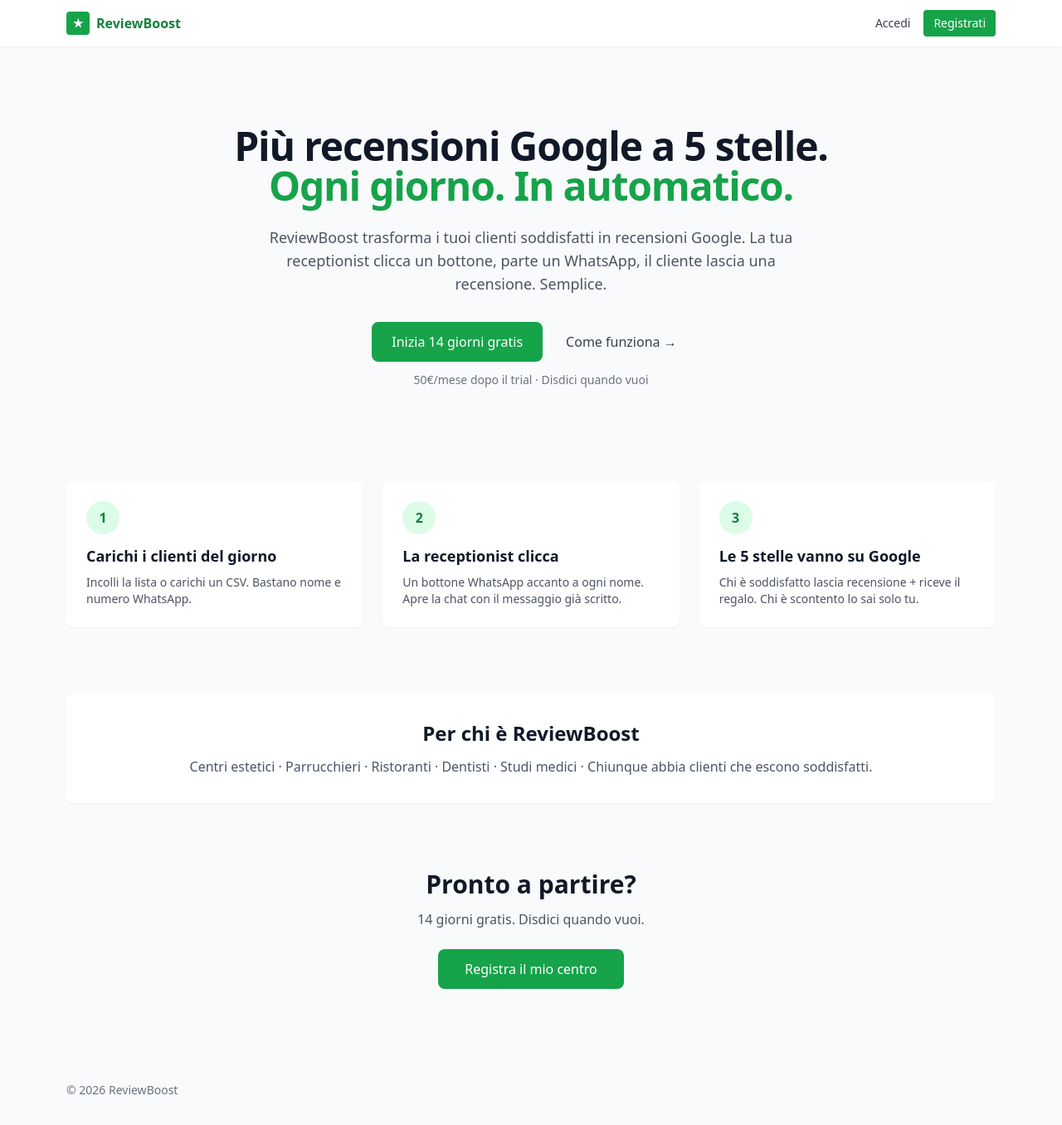
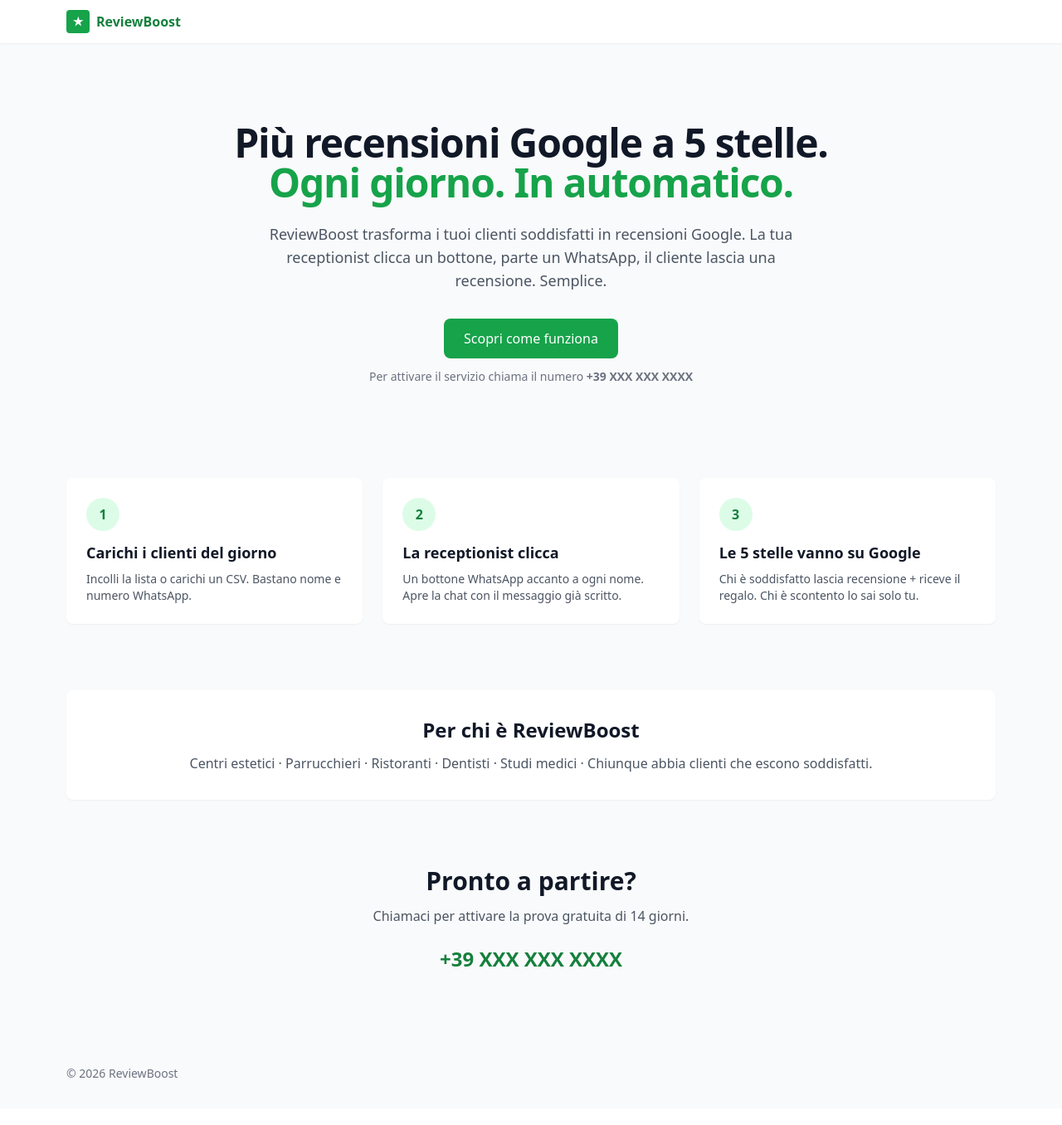
Before and after one commit to samuelehk/ReviewBooster, a PHP site: page / in a window 1280 px wide. Shown: the whole page at 83% size. After the commit the page ends 1299 px from the top, so only its background shows below. Run offline with PHP 8.4, Linux system fonts and the light colour scheme; some libraries are stand-ins or nearby versions.

Commit message:
Landing pulita senza CTA login/register; admin nascosto; checkout placeholder con skip dev

```diff
--- a/admin/index.php
+++ b/admin/index.php
@@ -2,6 +2,8 @@
 require __DIR__ . '/../includes/auth.php';
 require __DIR__ . '/../includes/db.php';
 require __DIR__ . '/../includes/layout.php';
+
+if (!current_user()) { header('Location: /login.php'); exit; }
 
 $user = require_admin_area();
 $tenantId = (int)$user['tenant_id'];
--- a/includes/layout.php
+++ b/includes/layout.php
@@ -1,5 +1,5 @@
 <?php
-function layout_head(string $title = 'ReviewBoost'): void {
+function layout_head(string $title = 'ReviewBoost', bool $marketing = false): void {
     $u = effective_user();
     $imp = impersonating_as();
     ?><!doctype html>
@@ -27,7 +27,7 @@ tailwind.config = { theme: { extend: { colors: { brand: { 50:'#f0fdf4',100:'#dcf
       ReviewBoost
     </a>
     <nav class="flex items-center gap-4 text-sm">
-      <?php if ($u): ?>
+      <?php if ($u && !$marketing): ?>
         <?php if (($u['role'] ?? null) === 'super_admin' && !$imp): ?>
           <a href="/super/" class="text-gray-700 hover:text-brand-700">Super Admin</a>
         <?php else: ?>
@@ -36,9 +36,6 @@ tailwind.config = { theme: { extend: { colors: { brand: { 50:'#f0fdf4',100:'#dcf
         <span class="text-gray-500">|</span>
         <span class="text-gray-600"><?= htmlspecialchars($u['email']) ?></span>
         <a href="/logout.php" class="text-gray-700 hover:text-brand-700">Esci</a>
-      <?php else: ?>
-        <a href="/login.php" class="text-gray-700 hover:text-brand-700">Accedi</a>
-        <a href="/register.php" class="bg-brand-600 hover:bg-brand-700 text-white px-3 py-1.5 rounded">Registrati</a>
       <?php endif; ?>
     </nav>
   </div>
--- a/index.php
+++ b/index.php
@@ -1,7 +1,7 @@
 <?php
 require __DIR__ . '/includes/auth.php';
 require __DIR__ . '/includes/layout.php';
-layout_head('Più recensioni Google, ogni giorno');
+layout_head('Più recensioni Google, ogni giorno', true);
 ?>
 
 <section class="text-center py-16">
@@ -13,12 +13,11 @@ layout_head('Più recensioni Google, ogni giorno');
     ReviewBoost trasforma i tuoi clienti soddisfatti in recensioni Google. La tua receptionist clicca un bottone, parte un WhatsApp, il cliente lascia una recensione. Semplice.
   </p>
   <div class="mt-8 flex items-center justify-center gap-3">
-    <a href="/register.php" class="bg-brand-600 hover:bg-brand-700 text-white px-6 py-3 rounded-lg font-medium">
-      Inizia 14 giorni gratis
+    <a href="#come-funziona" class="bg-brand-600 hover:bg-brand-700 text-white px-6 py-3 rounded-lg font-medium">
+      Scopri come funziona
     </a>
-    <a href="#come-funziona" class="text-gray-700 hover:text-brand-700 px-4 py-3">Come funziona →</a>
   </div>
-  <p class="mt-3 text-sm text-gray-500">50€/mese dopo il trial · Disdici quando vuoi</p>
+  <p class="mt-3 text-sm text-gray-500">Per attivare il servizio chiama il numero <strong>+39 XXX XXX XXXX</strong></p>
 </section>
 
 <section id="come-funziona" class="grid md:grid-cols-3 gap-6 py-12">
@@ -46,10 +45,8 @@ layout_head('Più recensioni Google, ogni giorno');
 
 <section class="text-center py-12">
   <h2 class="text-3xl font-bold">Pronto a partire?</h2>
-  <p class="mt-3 text-gray-600">14 giorni gratis. Disdici quando vuoi.</p>
-  <a href="/register.php" class="inline-block mt-6 bg-brand-600 hover:bg-brand-700 text-white px-8 py-3 rounded-lg font-medium">
-    Registra il mio centro
-  </a>
+  <p class="mt-3 text-gray-600">Chiamaci per attivare la prova gratuita di 14 giorni.</p>
+  <p class="mt-6 text-2xl font-bold text-brand-700">+39 XXX XXX XXXX</p>
 </section>
 
 <?php layout_foot();
```
Also changed, not shown: checkout.php (added, +36 -0 lines), login.php (+8 -7 lines), register.php (+6 -5 lines).
